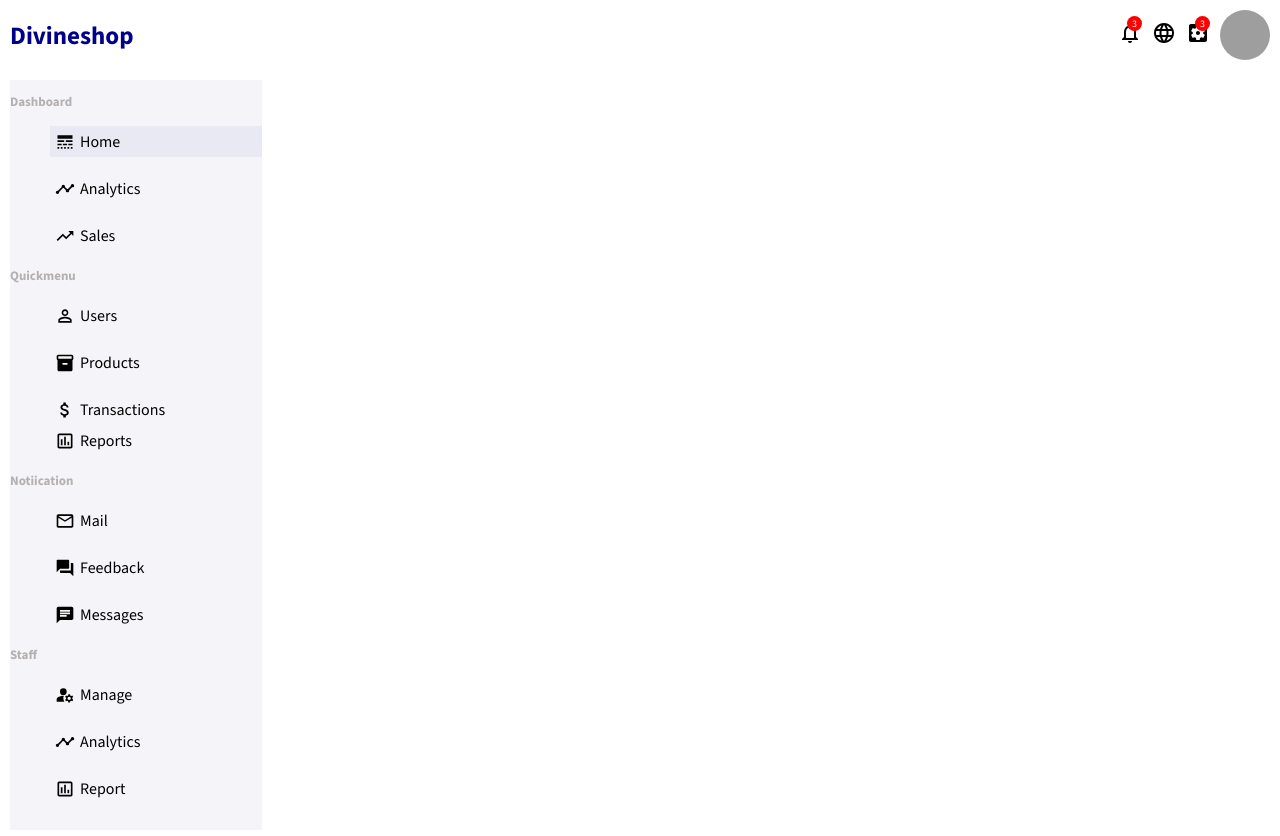
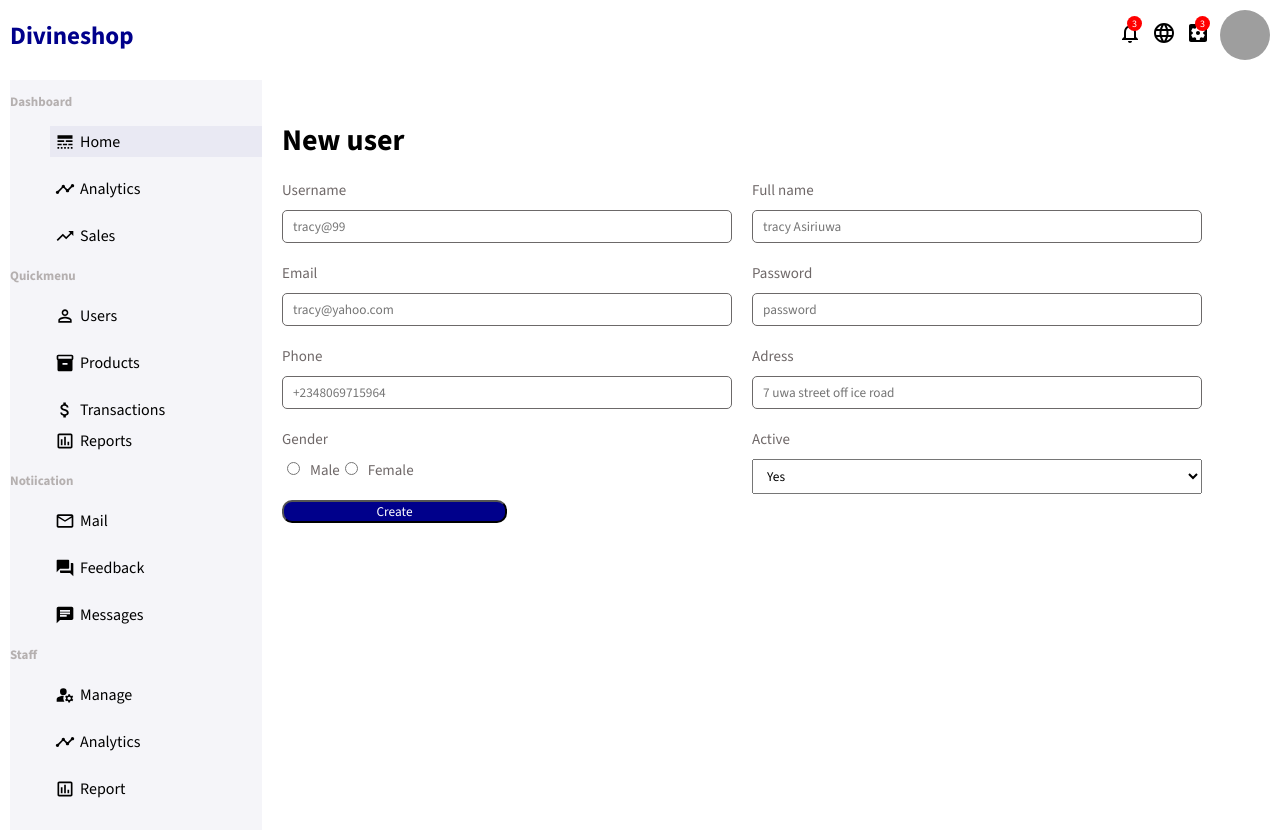
Before and after one commit to Divinity-dev/Divine-s-shop-frontend, a React (Create React App) app in the folder admin/: page /newuser in a window 1280 px wide. Shown: the top 836 px of the page. Built offline with nearby package versions, Linux system fonts and the light colour scheme; grey boxes are pictures that could not be loaded.

Commit message:
Complete new user page

```diff
--- a/admin/src/App.css
+++ b/admin/src/App.css
@@ -447,3 +447,61 @@ text-align: left;
   border-radius: 10px;
   border: none;
 }
+
+.newuser{
+  flex: 4;
+  padding: 20px;
+}
+
+.h1user{
+ font-weight: 800;
+ font-size: 30px;
+}
+
+.newuserform{
+  display: flex;
+  flex-wrap: wrap;
+}
+
+.useritem{
+  width: 450px;
+  display: flex;
+  flex-direction: column;
+  margin-right: 20px;
+  margin-bottom: 20px;
+}
+
+.newuserform label{
+color: rgb(111, 104, 104);
+font-size: 15px;
+margin-bottom: 10px;
+}
+
+.newuserform input{
+  padding: 7px 10px;
+  border-radius: 5px;
+  border: 1px solid rgb(108, 105, 105);
+}
+
+
+.radio input{
+  margin-right: 10px;
+}
+
+.userbtn{
+  color: white;
+  background-color: darkblue;
+  cursor: pointer;
+  border-radius: 10px;
+  width: 50%;
+  margin-top: 20px;
+}
+
+.select{
+  padding: 7px 10px;
+}
+
+.link{
+  text-decoration: none;
+  color: inherit;
+}
--- a/admin/src/App.js
+++ b/admin/src/App.js
@@ -19,7 +19,7 @@ function App() {
             <Route path='/' element={<Home/>}/>
             <Route path='/users' element={<Userlist/>}/>
             <Route path='/user/:userID' element={<User/>}/>
-            <Route path='/user/' element={<Newuser/>}/>
+            <Route path='/newuser' element={<Newuser/>}/>
           </Routes>
 
          </div>
--- a/admin/src/components/sidebar.jsx
+++ b/admin/src/components/sidebar.jsx
@@ -1,6 +1,7 @@
 import React from 'react'
 import {LineStyle, Timeline, TrendingUp, PersonOutline,Inventory2, AttachMoney,AssessmentOutlined, MailOutline, Forum, Chat, ManageAccounts}
 from '@mui/icons-material'
+import {Link} from 'react-router-dom'
 
 const Sidebar = () => {
   return (
@@ -8,10 +9,13 @@ const Sidebar = () => {
       <div className='listcontainer'>
         <h3>Dashboard</h3>
         <ul className='list active'>
+          <Link to='/' className='link'>
           <li>
             <LineStyle className='indicators'/>
             Home
           </li>
+          </Link>
+
         </ul>
         <ul className='list'>
           <li>
@@ -29,16 +33,22 @@ const Sidebar = () => {
       <div className='listcontainer'>
         <h3>Quickmenu</h3>
         <ul className='list'>
+          <Link to='/users' className='link'>
           <li>
             <PersonOutline className='indicators'/>
             Users
           </li>
+          </Link>
+
         </ul>
         <ul className='list'>
+          <Link to='/products' className='link'>
           <li>
             <Inventory2 className='indicators'/>
            Products
           </li>
+          </Link>
+
         </ul>
         <ul className='list'>
           <li>
--- a/admin/src/pages/Newuser.jsx
+++ b/admin/src/pages/Newuser.jsx
@@ -1,11 +1,57 @@
-import React from 'react'
+import React from "react";
 
 const Newuser = () => {
   return (
-    <div>
+    <div className="newuser">
+      <h1 className="h1user">New user</h1>
+        <form className="newuserform">
+          <div className="useritem">
+            <label htmlFor="">Username</label>
+            <input type="text" placeholder="tracy@99" />
+          </div>
+          <div className="useritem">
+            <label htmlFor="">Full name</label>
+            <input type="text" placeholder="tracy Asiriuwa" />
+          </div>
+          <div className="useritem">
+            <label htmlFor="">Email</label>
+            <input type="text" placeholder="tracy@yahoo.com" />
+          </div>
+
+          <div className="useritem">
+            <label htmlFor="">Password</label>
+            <input type="text" placeholder="password" />
+          </div>
+          <div className="useritem">
+            <label htmlFor="">Phone</label>
+            <input type="text" placeholder="+2348069715964" />
+          </div>
+          <div className="useritem">
+            <label htmlFor="">Adress</label>
+            <input type="text" placeholder="7 uwa street off ice road" />
+          </div>
+            <div className="useritem">
+              <label className="gender">Gender</label>
+              <div className="radio">
+                <input type="radio" name="gender" />
+                <label htmlFor="">Male</label>
+                <input type="radio" name="gender" />
+                <label htmlFor="">Female</label>
+              </div>
+              <button className="userbtn">Create</button>
+            </div>
+            <div className="useritem">
+              <label>Active</label>
+              <select name="" id="" className="select">
+                <option value="Yes">Yes</option>
+                <option value="Yes">No</option>
+              </select>
+            </div>
+
+        </form>
 
     </div>
-  )
-}
+  );
+};
 
-export default Newuser
+export default Newuser;
```
Also changed, not shown: admin/src/pages/Productlist.jsx (added, +11 -0 lines).
